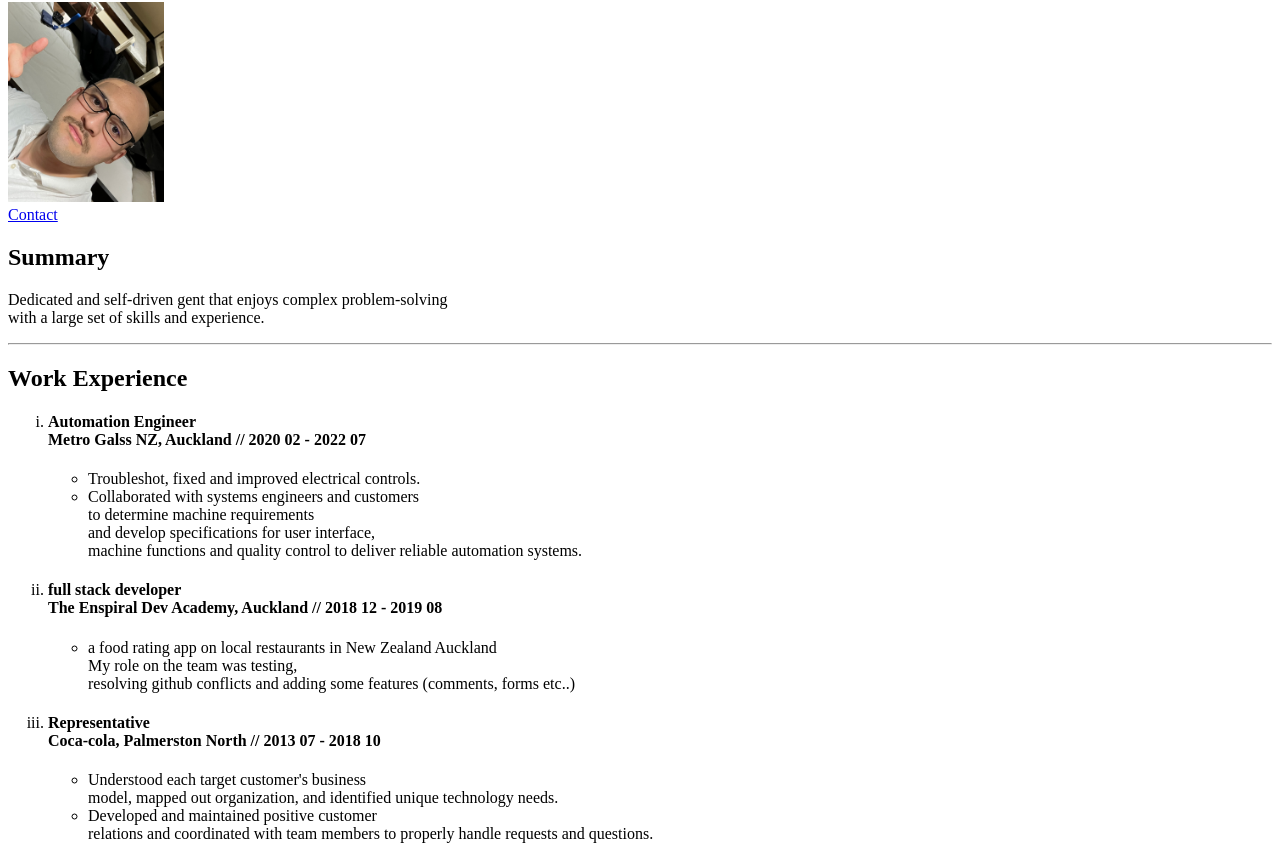
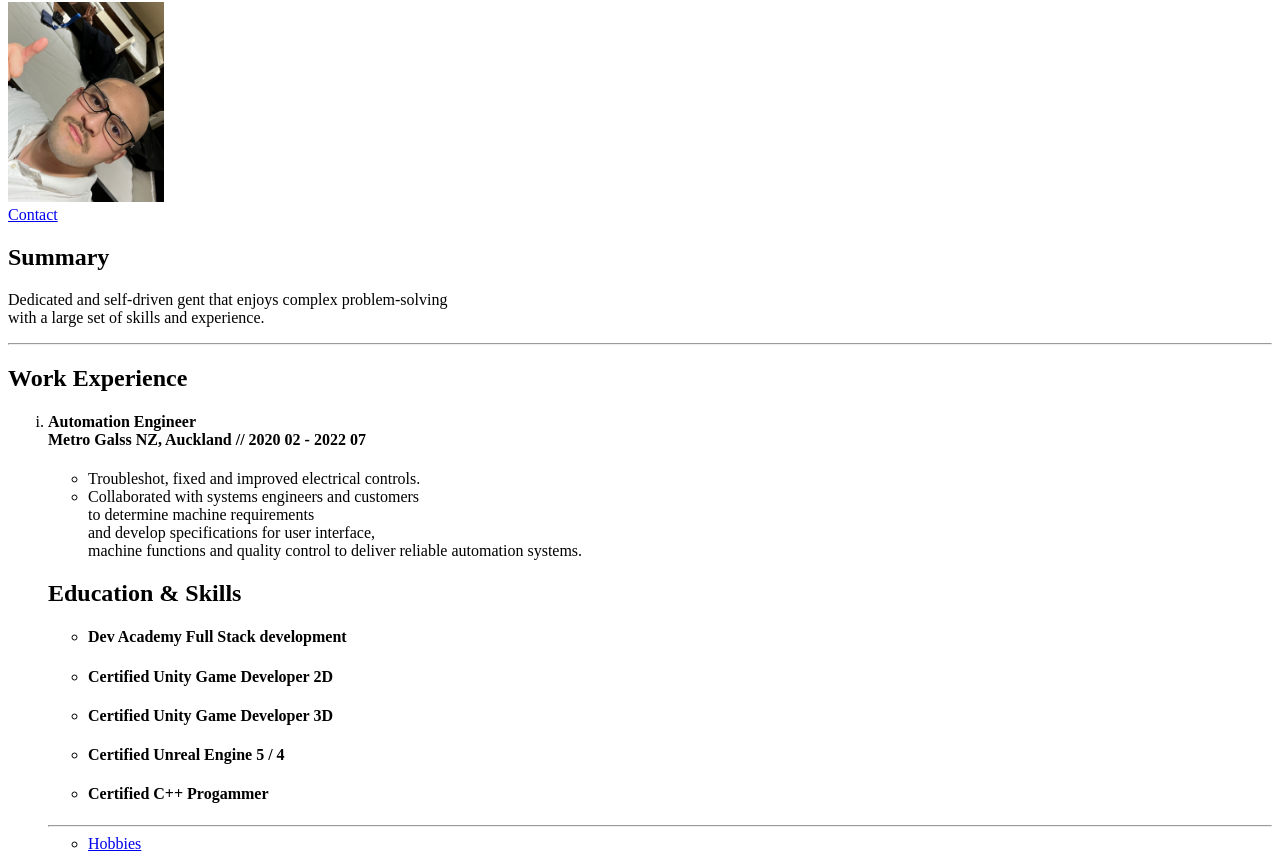
Before and after one commit to AndreD4/HTML-RESUME, a plain HTML site: page index.html in a window 1280 px wide. Shown: the part 78-938 px from the top of the page. Drawn offline with Linux system fonts and the light colour scheme.

Commit message:
Add files via upload

```diff
--- a/index.html
+++ b/index.html
@@ -3,6 +3,7 @@
   <head>
     <meta charset="UTF-8">
     <title>Andre Mayn Resume</title>
+
   </head>
   <body>
     <h1>Andre Mayn</h1>
@@ -29,35 +30,6 @@
                 machine functions and quality control to deliver reliable automation systems.<br/>
                 </li>
             </ul>
-          </li>
-
-          <li><h4>full stack developer<br/>
-            The Enspiral Dev Academy, Auckland // 2018 12 - 2019 08
-          </h4>
-            <ul>
-              <li>a food rating app on local restaurants in New
-                Zealand Auckland<br/>
-                My role on the team was testing,<br/>
-                resolving github
-                conflicts and adding some features (comments,
-                forms etc..)<br/>
-              </li>
-            </ul>
-        </li>
-
-          <li><h4>Representative<br/>
-            Coca-cola, Palmerston North // 2013 07 - 2018 10
-          </h4>
-            <ul>
-              <li>Understood each target customer's business<br/>
-                model, mapped out organization, and identified unique technology needs.
-              </li>
-              <li>Developed and maintained positive customer<br/>
-                relations and coordinated with team members to properly handle requests and questions.
-                </li>
-            </ul>
-          </li>
-        </ol>
 
       <h2>Education & Skills</h2>
       <ul>
--- /dev/null
+++ b/style.css
@@ -0,0 +1,3 @@
+*{
+  text-align: center;
+}
```
